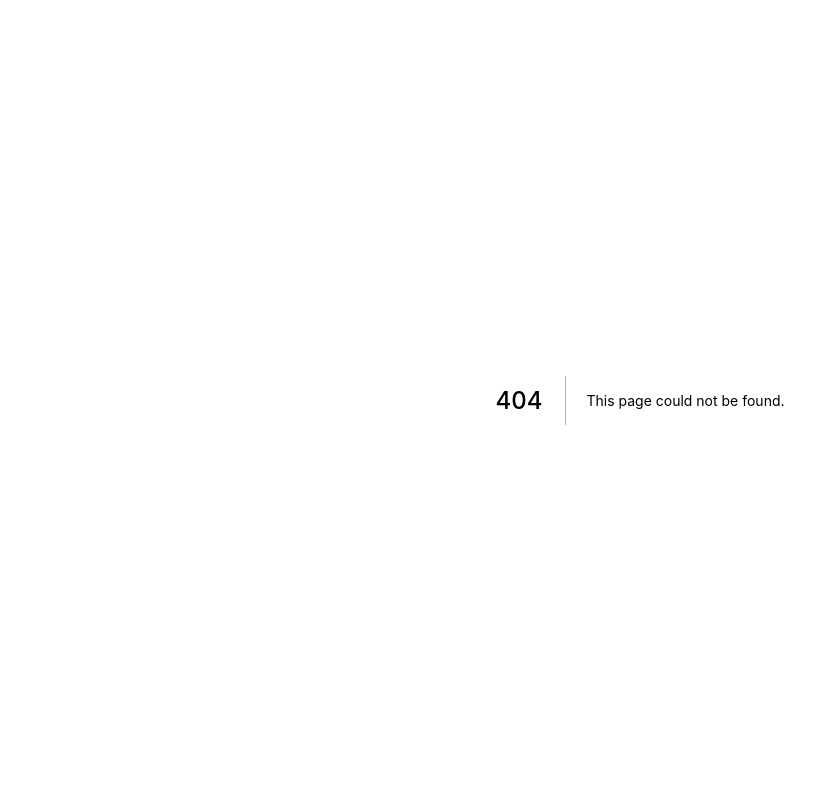
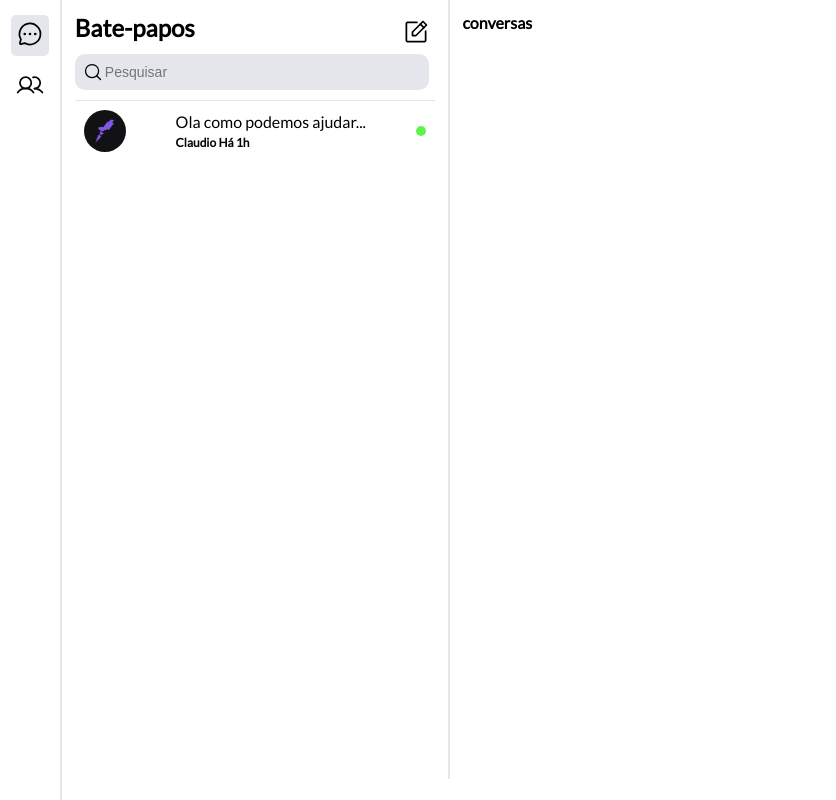
Before and after one commit to claudio-bravo/chatS, a Next.js app: page /support in a window 1280 px wide. Before the commit this address had no page. Shown: the whole page, without its empty margins (0-836 px from the left). Built offline with nearby package versions, Linux system fonts and the light colour scheme.

Commit message:
feat: create support page

```diff
--- a/src/components/Chat/chatfile/styles.module.scss
+++ b/src/components/Chat/chatfile/styles.module.scss
@@ -59,7 +59,6 @@
             height: 414px;
             overflow-x: hidden;
             padding: 0 0 0 5px;
-            //background: red;
 
             .card {
                 display: flex;
--- /dev/null
+++ b/src/components/support/index.tsx
@@ -0,0 +1,58 @@
+import {
+    CaretRight,
+    ChatCircleDots,
+    NotePencil,
+    Users,
+    WifiNone} from 'phosphor-react'
+import styled  from './styles.module.scss'
+
+export function SupportComponent() {
+    return (
+        <section className={styled.sectionSupport}>
+            <div className={styled.contentMain}>
+                <aside className={styled.asideButtons}>
+                    <nav>
+                        <ul>
+                            <li className={styled.activeTest}>
+                                <ChatCircleDots size={28} color="#030303" className={styled.svg}/>
+                            </li>
+                            <li>
+                                <Users size={28} color="#030303" className={styled.svg}/>
+                            </li>
+                        </ul>
+                    </nav>
+                </aside>
+
+                <div className={styled.divAside}>
+                    <div className={styled.firstDivBatePapo}>
+                        <h1>Bate-papos</h1>
+                        <div className={styled.newMensage}>
+                            <NotePencil size={28} className={styled.svg}/>
+                        </div>
+                    </div>
+
+                    <div className={styled.secondDivSearch}>
+                        <input type="text" placeholder="Pesquisar"/>
+                    </div>
+
+                    <aside className={styled.asidePeople}>
+                        <div className={styled.users}>
+                            <div className={styled.card}>
+                                <img src="/favicon.png" alt="avatar" />
+                                <div className={styled.content}>
+                                    <h3>Ola como podemos ajudar...</h3>
+                                    <span>Claudio Há 1h</span>
+                                </div>
+                                <strong className={styled.status}></strong>
+                            </div>
+                        </div>
+                    </aside>
+
+                </div>
+                <div className={styled.conversation}>
+                    <h1>conversas</h1>
+                </div>
+            </div>
+        </section>
+    );
+}
--- /dev/null
+++ b/src/components/support/styles.module.scss
@@ -0,0 +1,134 @@
+.sectionSupport {
+    width: 100%;
+    height: 100vh;
+    background: white;
+    overflow: hidden;
+
+    .contentMain {
+        width: 100%;
+        height: 100%;
+        display: flex;
+        .asideButtons {
+            width: 100%;
+            max-width: 60px;
+            border-right: 2px solid #E4E6EB;
+            padding: 15px 0;
+
+            ul {
+                display: flex;
+                flex-direction: column;
+                height: 100%;
+                gap: 10px;
+                align-items: center;
+
+                .activeTest {
+                    background: #E4E6EB;
+                    border-radius: 5px;
+                }
+
+                li {
+                    list-style-type: none;
+                    display: block;
+                    .svg {
+                        padding: 5px;
+                        border-radius: 5px;
+                    }
+                    :hover {
+                        background: #E4E6EB;
+                    }
+                }
+            }
+        }
+        .divAside {
+            width: 100%;
+            max-width: 360px;
+            max-height: max-content;
+            border-right: 2px solid #E4E6EB;
+            padding: 1% 1% 0 1%;
+
+            .firstDivBatePapo {
+                display: flex;
+                justify-content: space-between;
+                .newMensage {
+                    .svg {
+                        padding: 5px;
+                        //background: red;
+                        border-radius: 50%;
+
+                    }
+                    :hover {
+                        background: #E4E6EB;
+                    }
+                }
+                h1 {
+                    font-size: 24px;
+                }
+            }
+
+            .secondDivSearch {
+                width: 100%;
+                padding-bottom: 10px;
+                border-bottom: 1px solid #E4E6EB;
+
+                input {
+                    width: calc(100% - 46px);
+                    background: #E4E6EB;
+                    padding: 10px 10px 10px 30px;
+                    border-radius: 10px;
+                    font-size: 14px;
+
+                    background-image: url("/image/search.svg");
+                    background-repeat: no-repeat;
+                    background-size: 20px;
+                    background-position: 8px center;
+                }
+            }
+
+            .asidePeople {
+                width: 100%;
+                height: 100%;
+                max-height: 678px;
+                overflow-x: scroll;
+
+                .users {
+                    .card {
+                        display: flex;
+                        justify-content: space-between;
+                        padding: 9px;
+                        align-items: center;
+
+                        img {
+                            width: 42px;
+                            height: 42px;
+                            border-radius: 50%;
+                        }
+                        .content {
+                            h3 {
+                                font-size: 16px;
+                                font-weight: normal;
+                            }
+
+                                span {
+                                    padding-top: 8px;
+                                    font-size: 12px;
+                                    color: var(--color-black);
+                                    font-weight: bold;
+                                }
+                        }
+                        .status {
+                            width: 10px;
+                            height: 10px;
+                            border-radius: 50%;
+                            background:#5df44b;
+                        }
+                    }
+                }
+
+            }
+        }
+
+        .conversation {
+            padding: 1% 1% 0 1%;
+        }
+    }
+}
--- /dev/null
+++ b/src/pages/support/index.tsx
@@ -0,0 +1,7 @@
+import { SupportComponent } from "../../components/support";
+
+export default function Support(){
+    return (
+        <SupportComponent/>
+    )
+}
```
Also changed, not shown: public/image/search.svg (added).
